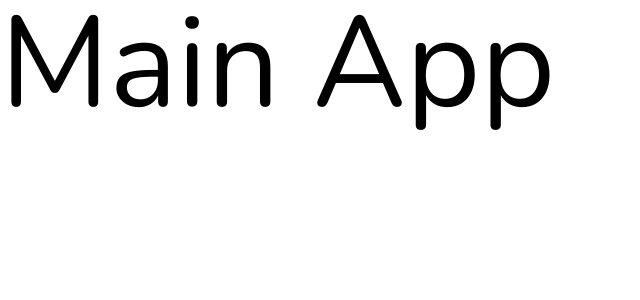
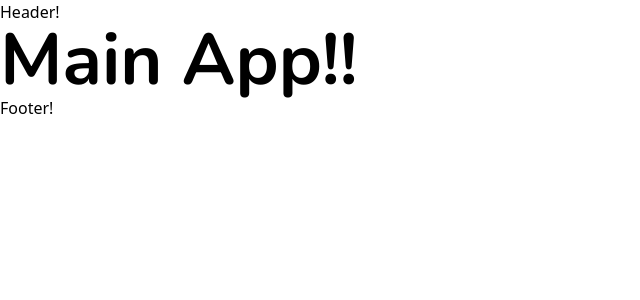
Before and after one commit to saidnahum/next13_prismic_tutorial, a Next.js app: page / in a window 1280 px wide. Shown: the top 300 px of the page, without its empty margins (0-640 px from the left). Built offline with nearby package versions, Linux system fonts and the light colour scheme.

Commit message:
feat: Added fallback metadata

```diff
--- a/src/app/layout.tsx
+++ b/src/app/layout.tsx
@@ -1,24 +1,35 @@
-import './globals.css'
-import type { Metadata } from 'next'
+import './globals.css';
+import type { Metadata, ResolvingMetadata } from 'next';
 import clsx from 'clsx';
-import { Nunito, Nunito_Sans } from 'next/font/google'
+import { Nunito, Nunito_Sans } from 'next/font/google';
+import { createClient } from '@/prismicio';
 
 const nunito = Nunito({
   subsets: ['latin'],
   variable: '--font-nunito',
   display: 'swap',
-})
+});
 
 const nunito_sans = Nunito_Sans({
   subsets: ['latin'],
   variable: '--font-nunito-sans',
   display: 'swap',
-})
+});
 
-export const metadata: Metadata = {
-  title: 'Flowrise',
-  description: 'Next 13 and Prismic Tutorial',
-}
+export async function generateMetadata(): Promise<Metadata> {
+
+  const client = createClient();
+
+  const page = await client.getSingle("settings");
+
+  return {
+    title: page.data.site_title || "Flowrise Fallback",
+    description: page.data.meta_description || "The best web app for you",
+    openGraph: {
+      images: [page.data.og_image.url || ""],
+    },
+  }
+};
 
 export default function RootLayout({
   children,
@@ -27,7 +38,11 @@
 }) {
   return (
     <html lang="en" className={clsx(nunito.variable, nunito_sans.variable)}>
-      <body >{children}</body>
+      <body >
+        <header>Header!</header>
+        {children}
+        <footer>Footer!</footer>
+      </body>
     </html>
   )
-}
+};
--- a/src/app/page.tsx
+++ b/src/app/page.tsx
@@ -3,8 +3,8 @@
 export default function Home() {
   return (
     <main className="">
-      <h1 className='text-9xl font-display'>
-        Main App
+      <h1 className='text-7xl font-display font-bold'>
+        Main App!!
       </h1>
     </main>
   )
--- a/src/prismicio.ts
+++ b/src/prismicio.ts
@@ -14,14 +14,14 @@
  */
 // TODO: Update the routes array to match your project's route structure.
 const routes: prismic.ClientConfig["routes"] = [
-  {
-    type: "homepage",
-    path: "/",
-  },
-  {
-    type: "page",
-    path: "/:uid",
-  },
+  // {
+  //   type: "homepage",
+  //   path: "/",
+  // },
+  // {
+  //   type: "page",
+  //   path: "/:uid",
+  // },
 ];
 
 /**
```
